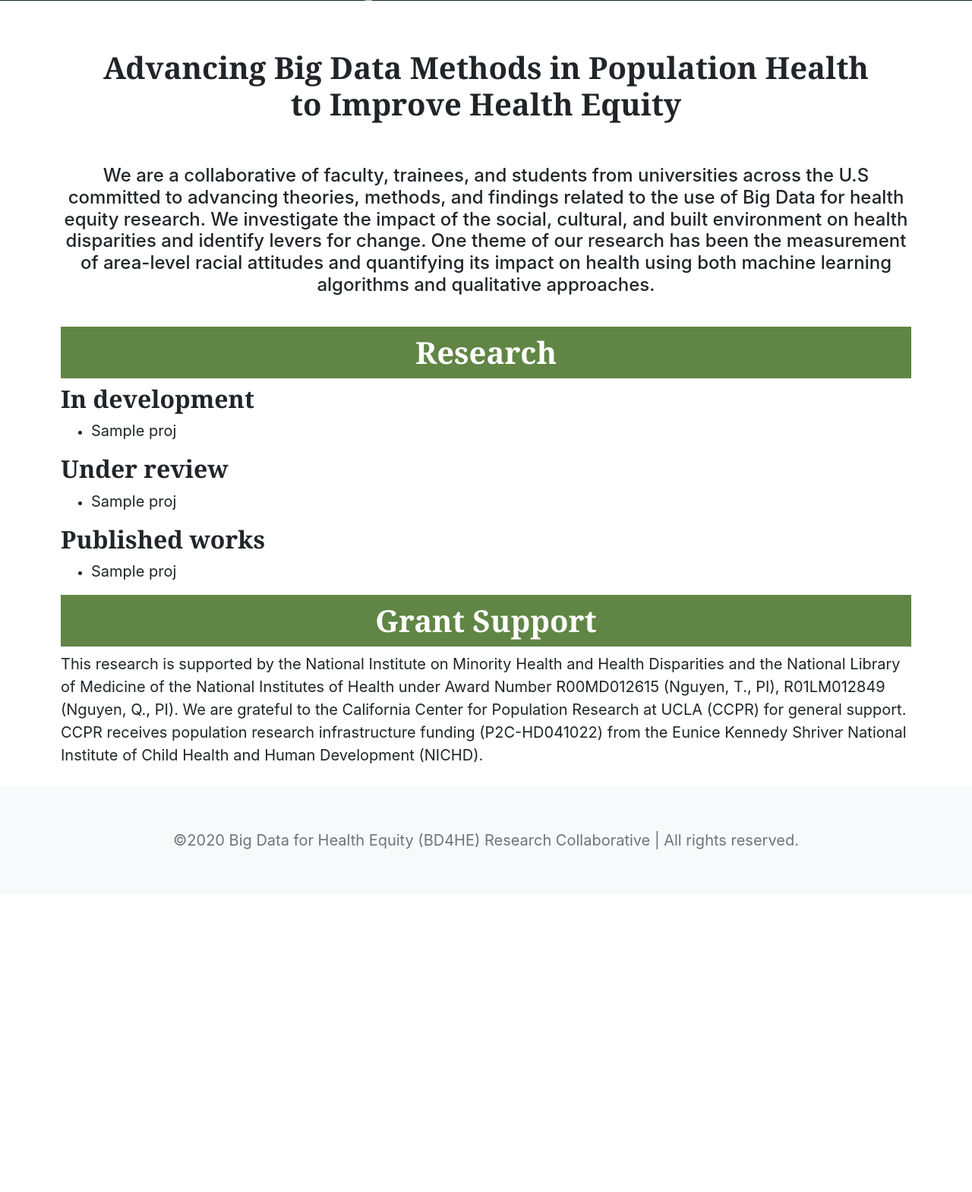
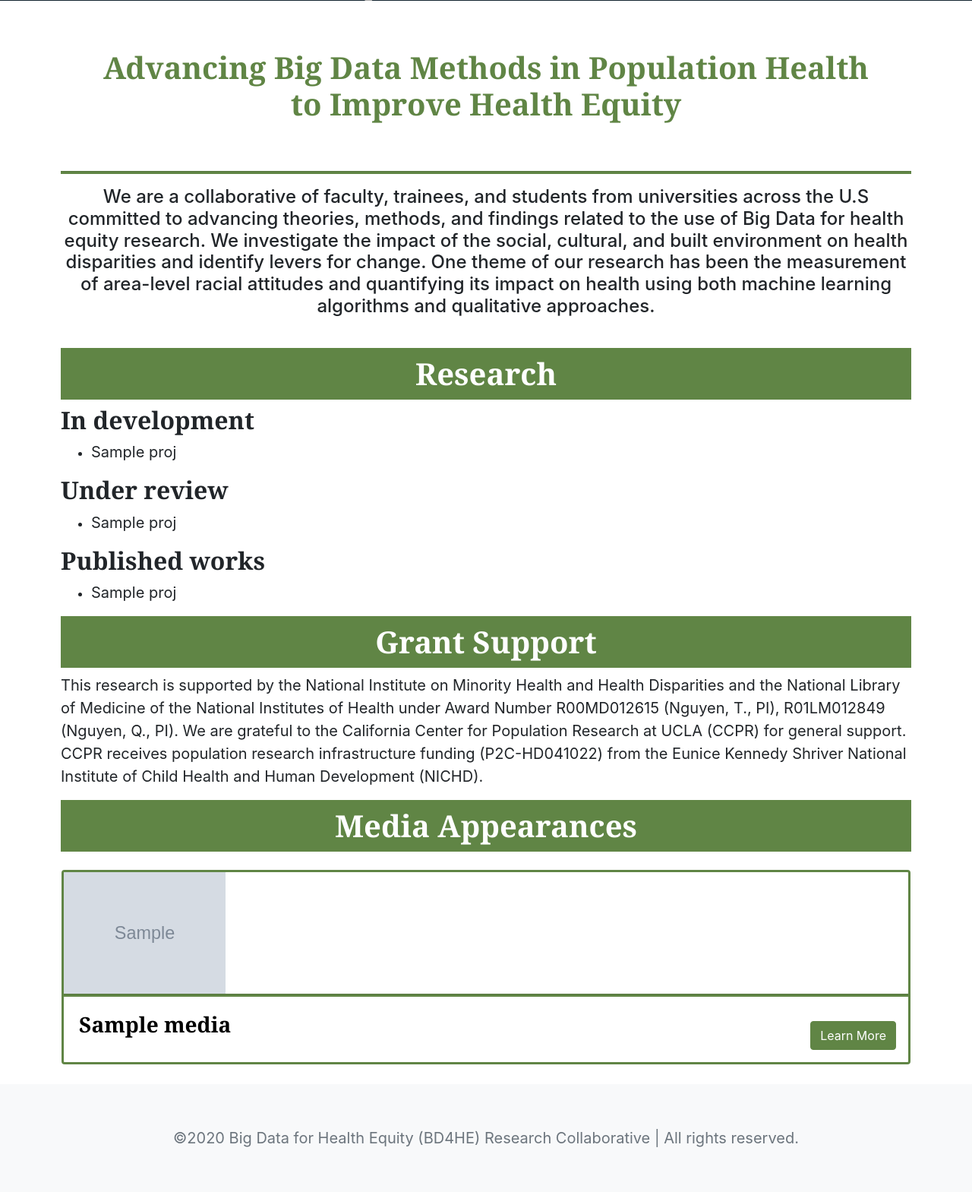
Before and after one commit to jacksonmichaels/bd4he_site, a Flask app: template app/templates/pages/everything.html in a window 1280 px wide. Shown: the part 799-2368 px from the top of the page at 76% size. Before the commit the page ends 1917 px from the top, so only its background shows below. Run offline with Flask 2, Linux system fonts and the light colour scheme; the template is opened without the code that fills it: most values are stand-ins (such as "Sample title", 1, 10 or a date in 2020); grey boxes marked "Sample" are stand-in pictures; some libraries are stand-ins or nearby versions.

Commit message:
finished dots page

```diff
--- a/app/static/main.css
+++ b/app/static/main.css
@@ -238,3 +238,47 @@ br {
   margin: auto;
   width: 60%;
 }
+
+.media_img {
+    height: 100%;
+}
+
+.media_img_div{
+    height: 10rem;
+    overflow: hidden;
+    padding-bottom: 0;
+    margin-bottom: 0;
+    align-content: center;
+}
+
+#media_div{
+    color: black;
+}
+
+#media_div h1 {
+    color: white;
+}
+
+#media_div hr {
+    padding: 0;
+    margin: 0;
+}
+
+#media_div .card {
+    border-color: var(--theme-color);
+    border-width: 3px;
+}
+
+#media_div .btn{
+    background-color: var(--theme-color);
+    border-color: var(--theme-color);
+}
+
+hr {
+    background-color: var(--theme-color);
+    height: 3px;
+}
+
+#mission_box {
+    color: var(--theme-color);
+}
--- a/app/templates/pages/everything.html
+++ b/app/templates/pages/everything.html
@@ -57,6 +57,7 @@
 <br>
 <div class="container main_box" style="">
   <h1 id="mission_box" style="font-weight: bold; padding: 3rem;text-align: center;">Advancing Big Data Methods in Population Health to Improve Health Equity</h1>
+  <hr>
   <h4 style="text-align: center; padding-bottom: 2rem;">
       We are a collaborative of faculty, trainees, and students from universities across the U.S committed to advancing theories, methods, and findings related to the use of Big Data for health equity research. We investigate the impact of the social, cultural, and built environment on health disparities and identify levers for change. One theme of our research has been the measurement of area-level racial attitudes and quantifying its impact on health using both machine learning algorithms and qualitative approaches.
   </h4>
@@ -76,7 +77,7 @@
     {%endfor%}
   </ul>
 
-  <h2>Published works</h1>
+  <h2>Published works</h2>
   <ul>
     {% for proj in pub_data['pubs']%}
     <li><p>{{proj}}</p></li>
@@ -89,28 +90,23 @@
     California Center for Population Research at UCLA (CCPR) for general support. CCPR receives population research infrastructure funding
     (P2C-HD041022) from the Eunice Kennedy Shriver National Institute of Child Health and Human Development (NICHD).
   </p>
-</div>
+  <h1 class='research_banner'>Media Appearances</h1>
 
-<!--
-<div class="container main_box" id = "Media Appearances">
-  <h1>Media Appearances</h1>
-  <hr>
-  <div class="row">
+  <div class="row" id="media_div">
     {% for media in media_data['appearances']%}
-      <div class="card col-md-4" style="width: 18rem;">
-        <div class="d-flex align-items-center" style="height: 30vh;">
-          <img class="card-img-top" src="{{media['thumbnail']}}" alt="Card image cap">
+      <div class="card" style="width: 100%; margin: 1rem;">
+        <div class="d-flex align-items-center media_img_div" >
+          <img class="media_img center-h" src="{{media['thumbnail']}}" alt="Card image cap">
         </div>
-        <div class="card-body">
-          <h5 class="card-title">{{media['title']}}</h5>
-          <p class="card-text">{{media['desc']}}</p>
-          <a href="{{media['link']}}" class="btn btn-primary">Learn More</a>
+        <hr>
+        <div class="card-body" style="width: 80%">
+          <h3 class="card-title">{{media['title']}}</h3>
         </div>
+        <a href="{{media['link']}}" class="btn btn-primary" style="position: absolute; right:1rem; bottom:1rem; display: block">Learn More</a>
       </div>
     {%endfor%}
-    </row>
-  </div>
-</div> -->
+    </div>
+    </div>
 <script src="static/js/dots.js"></script>
 
 {% endblock %}
```
